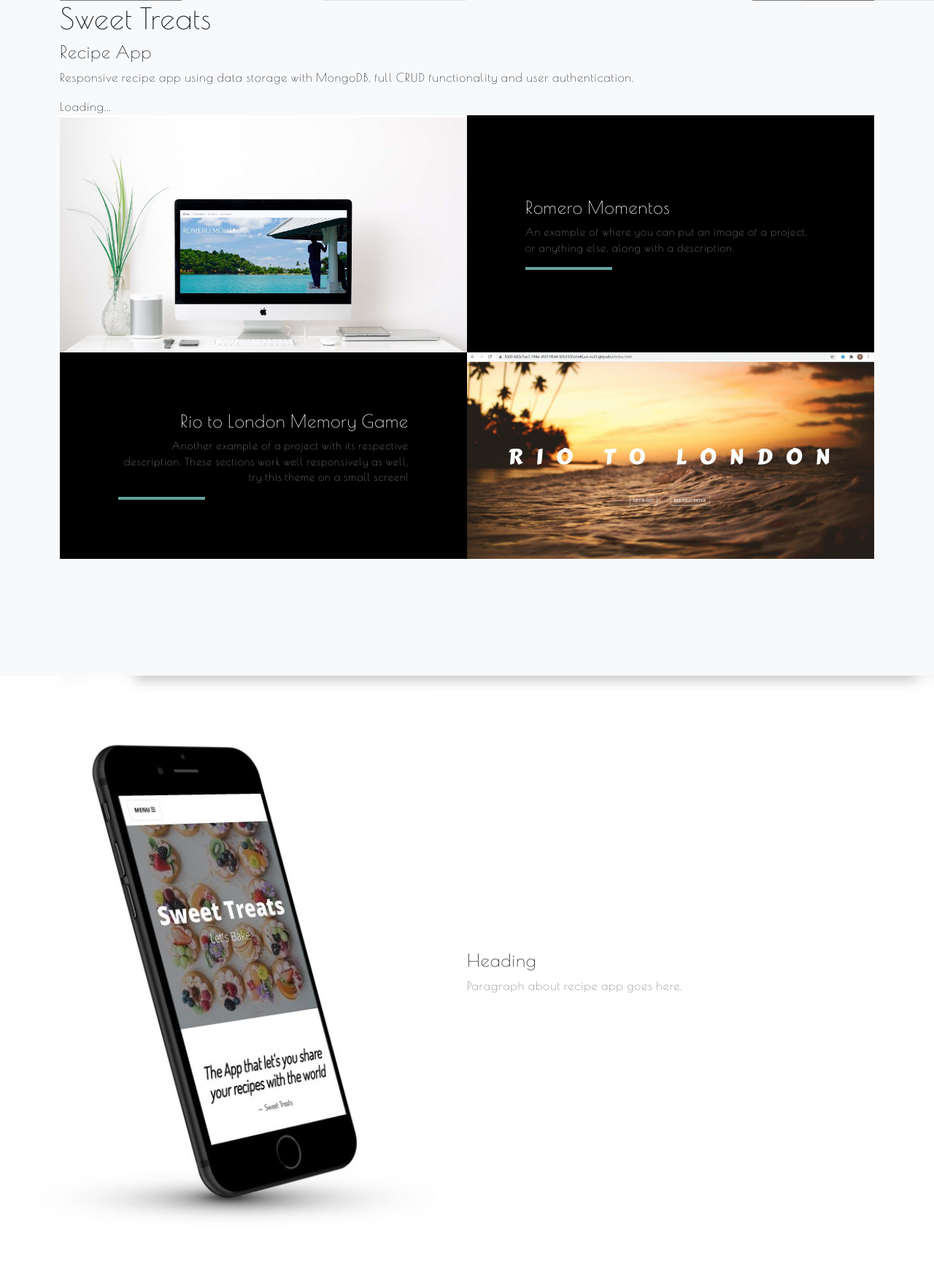
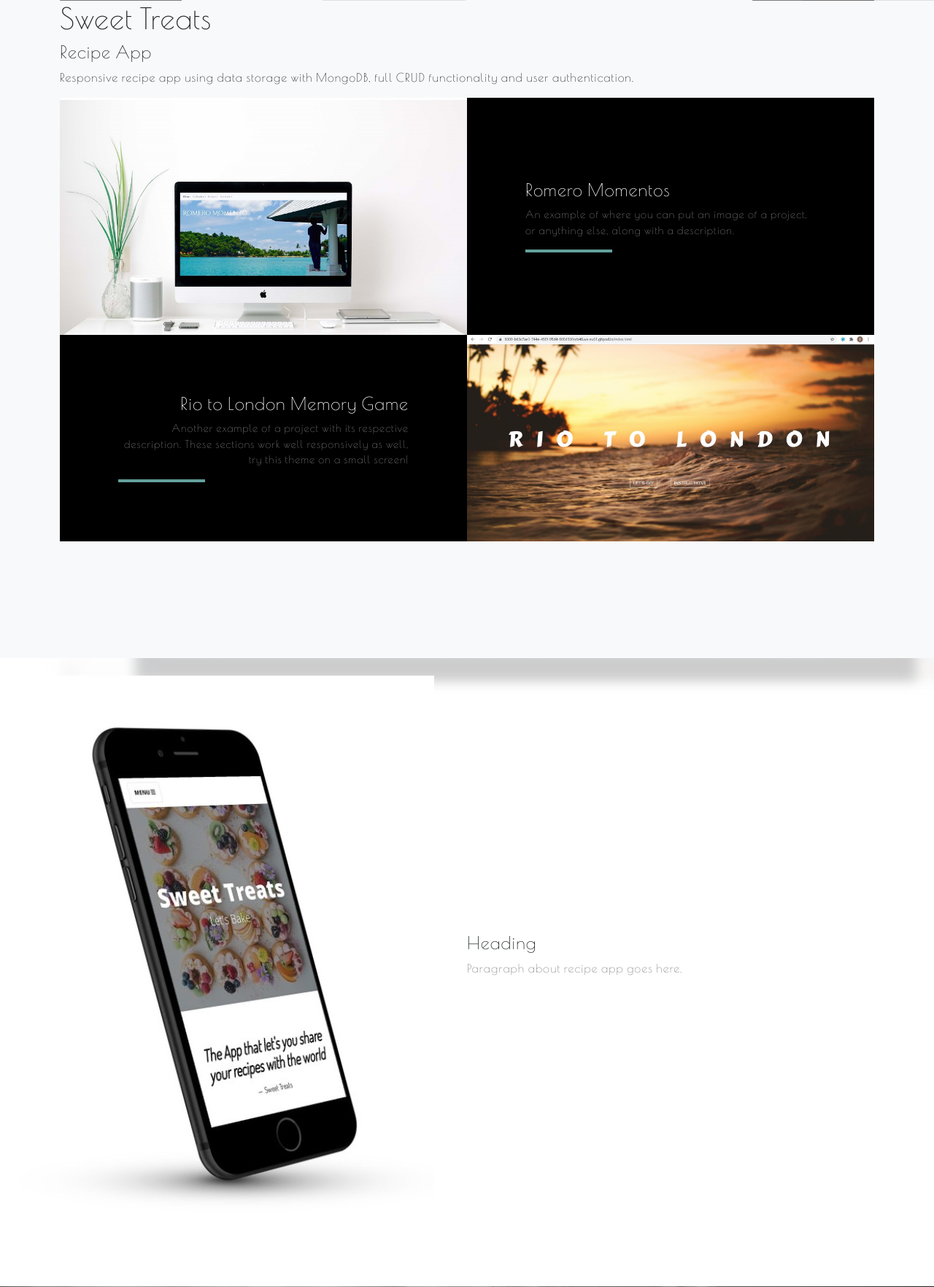
Before and after one commit to LRomero2/portfolio, a Flask app: page / in a window 1280 px wide; the page is wider, and only the part inside the window is pictured. Shown: the part 2684-4448 px from the top of that part at 73% size. Run offline with Flask 2, Linux system fonts and the light colour scheme; some libraries are stand-ins or nearby versions.

Commit message:
Taken out some old code to avoid bugs.

```diff
--- a/templates/index.html
+++ b/templates/index.html
@@ -134,12 +134,7 @@
     </div>
 </div>
 
-<div class="loading__wrapper">
-<div class="loader--text">Loading...</div>
-<div class="loader">
-<span></span>
-</div>
-</div>
+
 
 
 
@@ -248,6 +243,6 @@
         <!-- Core theme JS-->
         <script src="static/js/scripts.js"></script>
         <script src="https://code.jquery.com/jquery-3.4.1.js"></script>
-        $('.slide').hislide();
+
     </body>
 </html>
```
